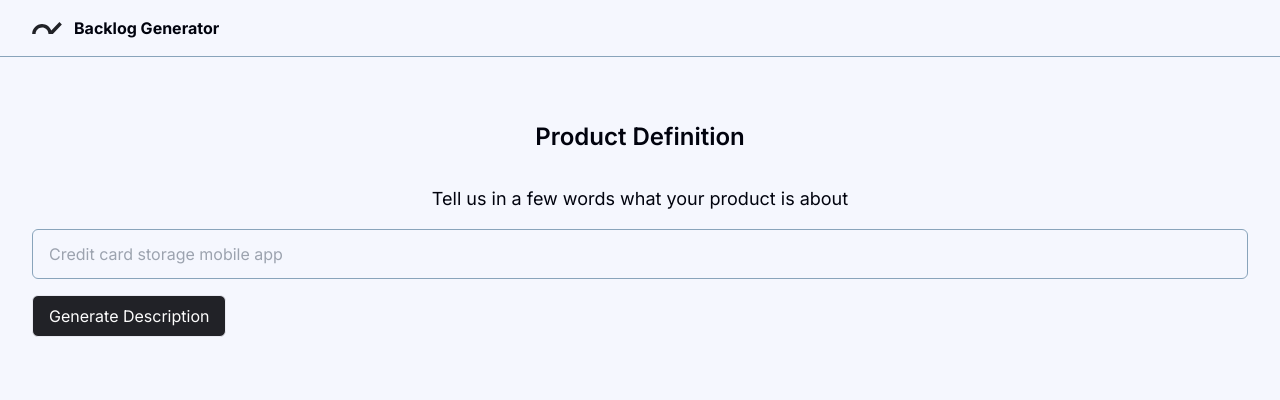
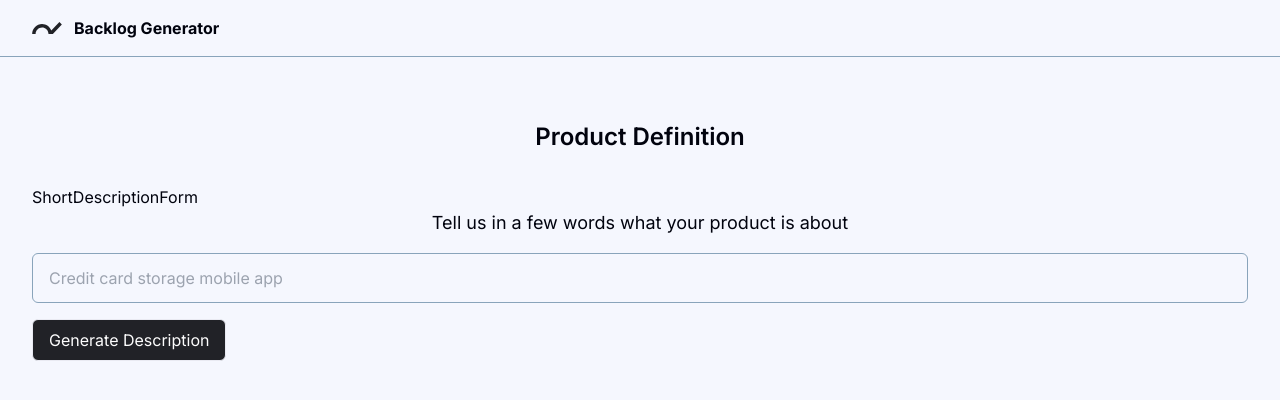
Before and after one commit to rootstrap/ai-backlog-generator-web, a Next.js app: page / in a window 1280 px wide. Shown: the top 400 px of the page. Built offline with nearby package versions, Linux system fonts and the light colour scheme.

Commit message:
fix imports

```diff
--- /dev/null
+++ b/app/common/components/index.ts
@@ -0,0 +1 @@
+export { SubmitButton } from './SubmitButton';
--- a/app/common/index.ts
+++ /dev/null
@@ -1,10 +0,0 @@
-/* API */
-export { backlogApi } from './api/api';
-
-/* Types */
-export type { LongDescriptionResponse, FeaturesResponse, Feature } from './types/product';
-export { Fields } from './types/product';
-export { Sections } from './types/sections';
-
-/* Components */
-export { SubmitButton } from './components/SubmitButton';
--- /dev/null
+++ b/app/common/types/index.ts
@@ -0,0 +1,3 @@
+export type { LongDescriptionResponse, FeaturesResponse, Feature } from './product';
+export { Fields } from './product';
+export { Sections } from './sections';
--- a/app/page.tsx
+++ b/app/page.tsx
@@ -1,6 +1,11 @@
 import { revalidatePath } from 'next/cache';
-import { backlogApi, Fields, Sections, SubmitButton } from '@/app/common';
-import type { LongDescriptionResponse, FeaturesResponse } from '@/app/common';
+
+import { backlogApi } from '@/app/common/api';
+import { SubmitButton } from '@/app/common/components';
+import { Fields, Sections } from '@/app/common/types';
+import type { LongDescriptionResponse, FeaturesResponse } from '@/app/common/types';
+
+import { ShortDescriptionForm } from '@/app/product/components';
 
 let long_description = '';
 
@@ -40,6 +45,7 @@ export default function Home() {
 		<>
 			<h1 className='py-8 text-2xl font-semibold text-center'>Product Definition</h1>
 			<section id={Sections.SIMPLE_DESCRIPTION}>
+				<ShortDescriptionForm />
 				<form action={createEnahncedDescription}>
 					<div className='flex flex-col mb-1 gap-4 text-center'>
 						<label className='text-lg' htmlFor='simple-description-input'>
--- /dev/null
+++ b/app/product/components/ShortDescriptionForm.tsx
@@ -0,0 +1,5 @@
+'use client';
+
+export const ShortDescriptionForm = () => {
+	return <div>ShortDescriptionForm</div>;
+};
--- /dev/null
+++ b/app/product/components/index.ts
@@ -0,0 +1 @@
+export { ShortDescriptionForm } from './ShortDescriptionForm';
```
Also changed, not shown: app/common/api/index.ts (renamed from app/common/api/api.ts).
